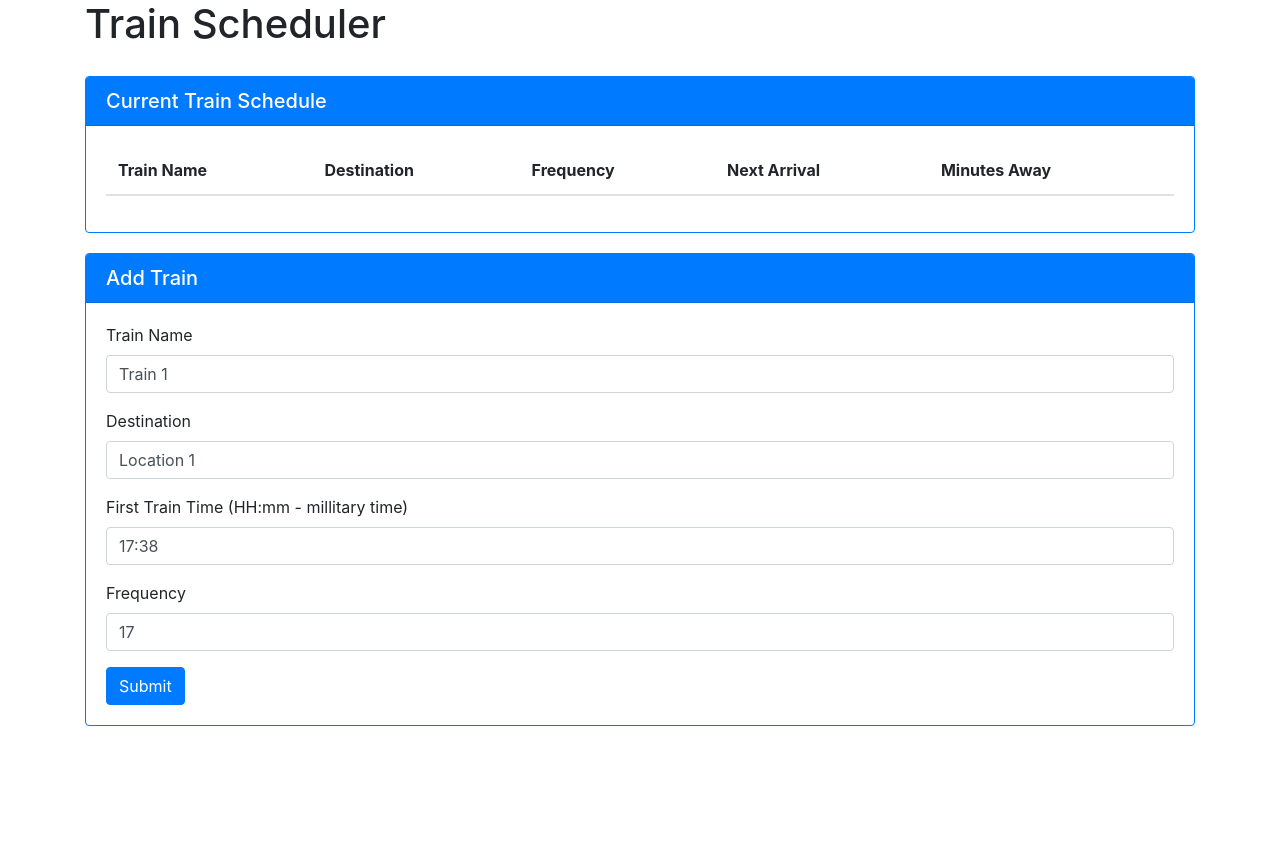
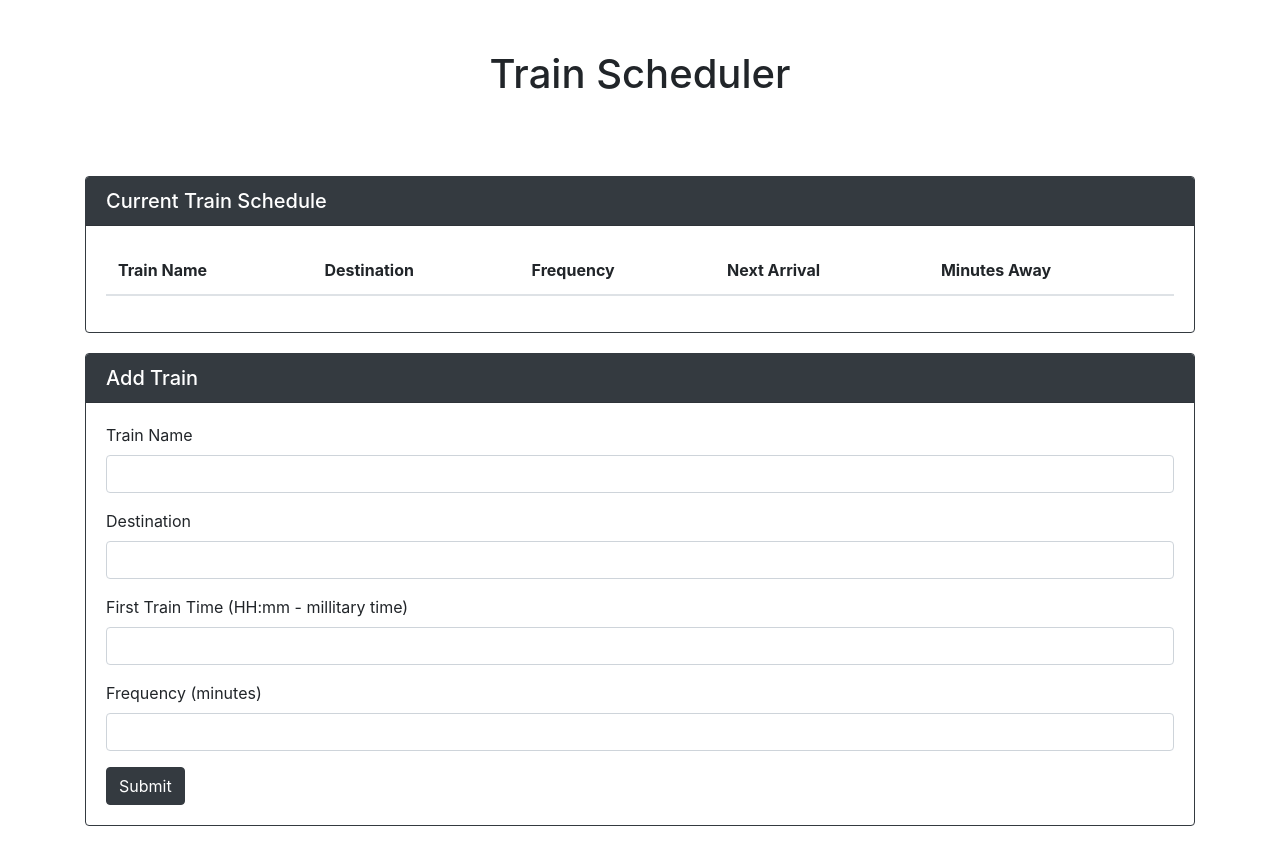
Before and after one commit to AbdallahDay/TrainScheduler, a plain HTML site: page index.html in a window 1280 px wide. Before the commit the page ends 800 px from the top, so only its background shows below. Drawn offline with nearby package versions, Linux system fonts and the light colour scheme; no server answers.

Commit message:
fixed Next Arrival bug and completed requiements

```diff
--- a/assets/css/style.css
+++ b/assets/css/style.css
@@ -1,5 +1,10 @@
 .row {
     margin-bottom: 20px;
+}
+
+#header {
+    padding: 50px;
+    text-align: center;
 }
 
 th[scope="col"] {
--- a/assets/javascript/script.js
+++ b/assets/javascript/script.js
@@ -13,17 +13,23 @@ firebase.initializeApp(config);
 var database = firebase.database();
 
 function NextArrival(first, frequency) {
-    var now = moment();
-    var t = Math.abs(now.diff(first, "minutes"));
-    return first.add(Math.ceil(t / frequency) * frequency);
+    var tMinus = MinutesAway(first, frequency);
+    return moment().add(tMinus, "minutes");
 }
 
 function MinutesAway(first, frequency) {
+    var now = moment();
+
+    if (first.isAfter(now)) {
+        first.subtract(1, "days");
+    }
+
     var t = moment().diff(first, "minutes");
     return frequency - (t % frequency);
 }
 
 function Valid() {
+    //form validation
     if (!$("#name").val()) {
         //name field empty
         console.log("name field empty");
@@ -80,21 +86,22 @@ $(document).ready(function() {
                 frequency: frequency
             }
 
-            console.log(train);
-            console.log(train.first);
-
             //send to firebase
-            database.ref().push(train);
-
-            console.log("pushed to firebase");
+            database.ref().push(
+                train,
+                function(error) {
+                    if (error) {
+                        console.log(error);
+                    } else {
+                        console.log(`${train.name} added successfully!`);
+                    }
+                }
+            );
         }
     });
 
     database.ref().on("child_added", function(snapshot) {
         var train = snapshot.val();
-
-        console.log("New child added:");
-        console.log(train);
 
         var first = moment(train.first, "HH:mm", true);
 
--- a/index.html
+++ b/index.html
@@ -21,8 +21,8 @@
 
             <div class="row" id="schedule">
                 <div class="col">
-                    <div class="card border-primary">
-                        <h5 class="card-header text-white bg-primary">Current Train Schedule</h5>
+                    <div class="card border-dark">
+                        <h5 class="card-header text-white bg-dark">Current Train Schedule</h5>
 
                         <div class="card-body">
                             <table class="table">
@@ -44,28 +44,28 @@
 
             <div class="row">
                 <div class="col">
-                    <div class="card border-primary">
-                        <h5 class="card-header text-white bg-primary">Add Train</h5>
+                    <div class="card border-dark">
+                        <h5 class="card-header text-white bg-dark">Add Train</h5>
 
                         <div class="card-body">
                             <form>
                                 <div class="form-group">
                                     <label for="name">Train Name</label>
-                                    <input type="text" id="name" class="form-control" value="Train 1">
+                                    <input type="text" id="name" class="form-control">
                                 </div>
                                 <div class="form-group">
                                     <label for="destination">Destination</label>
-                                    <input type="text" id="destination" class="form-control" value="Location 1">
+                                    <input type="text" id="destination" class="form-control">
                                 </div>
                                 <div class="form-group">
                                     <label for="first">First Train Time (HH:mm - millitary time)</label>
-                                    <input type="text" id="first" class="form-control" value="17:38">
+                                    <input type="text" id="first" class="form-control">
                                 </div>
                                 <div class="form-group">
-                                    <label for="frequency">Frequency</label>
-                                    <input type="text" id="frequency" class="form-control" value="17">
+                                    <label for="frequency">Frequency (minutes)</label>
+                                    <input type="text" id="frequency" class="form-control">
                                 </div>
-                                <button type="submit" id="btnSubmit" class="btn btn-primary">Submit</button>
+                                <button type="button" id="btnSubmit" class="btn btn-dark">Submit</button>
                             </form>
                         </div>
                     </div>
```
